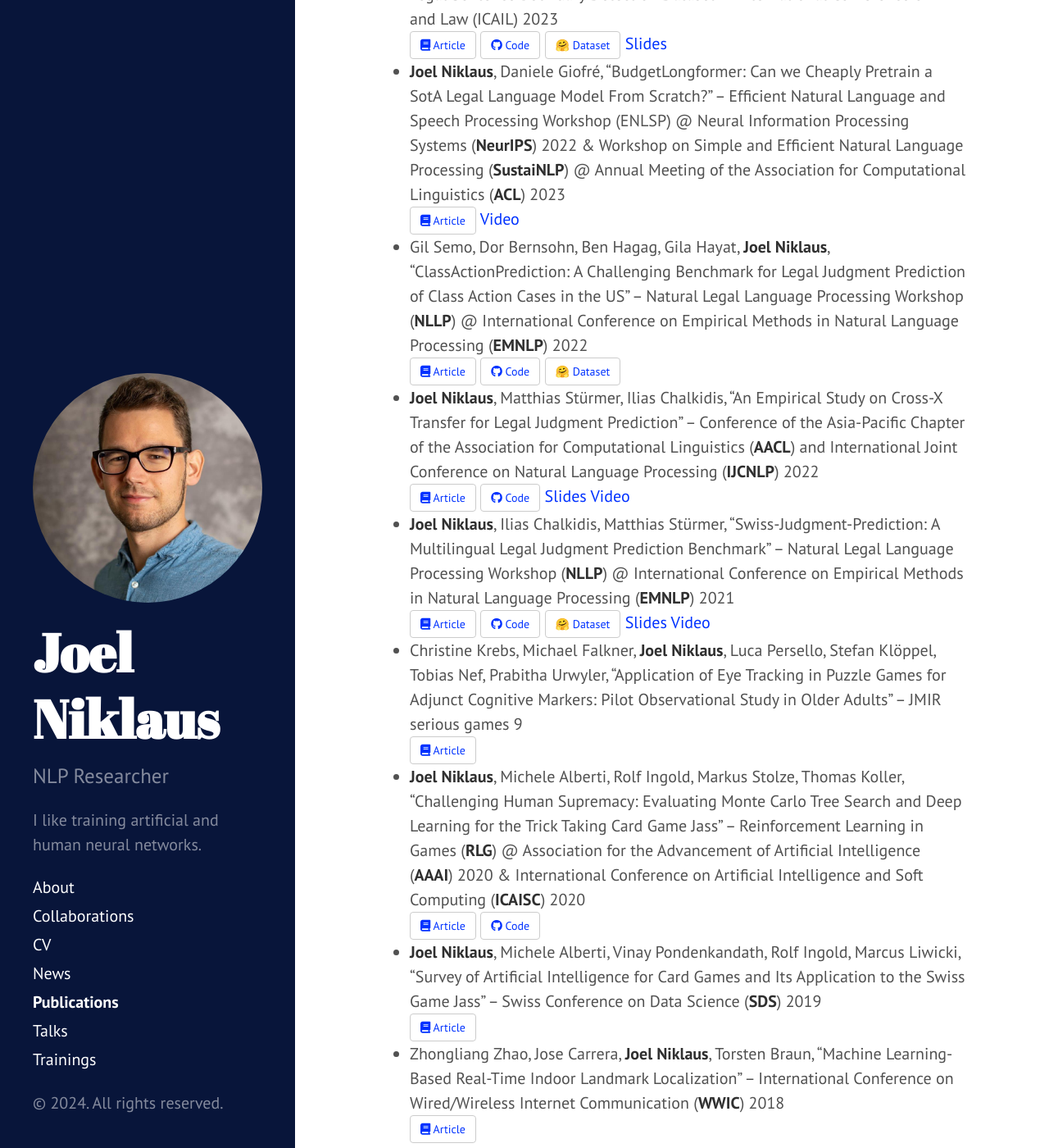
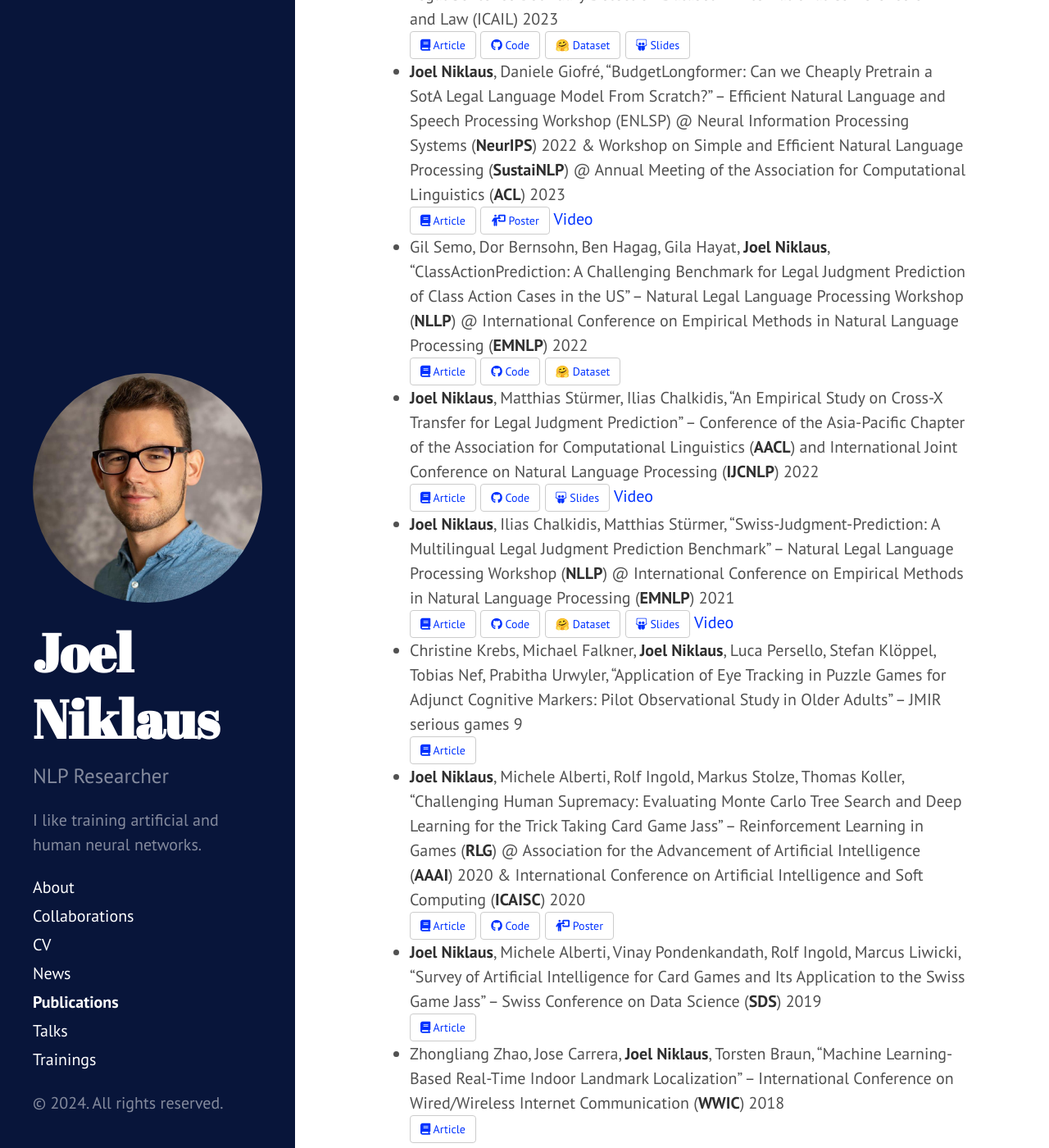
Before and after one commit to JoelNiklaus/joelniklaus.github.io, a Jekyll site: the page built from _pages/publications.md, in a window 1280 px wide and 1400 px high, scrolled down 2543 px. Shown: the whole window at 82% size. Built offline with Jekyll 4.4.1, drawn with Linux system fonts in a browser that asks for light colours; a style sheet for code colours, icons or effects is not loaded.

Commit message:
added posters and slides
Signed-off-by: Joel Niklaus <me@joelniklaus.ch>

```diff
--- a/_pages/publications.md
+++ b/_pages/publications.md
@@ -5,17 +5,6 @@ title: Publications
 
 For a complete, up-to-date list, please find me
 on [Google Scholar](https://scholar.google.com/citations?user=qJ8iricAAAAJ).
-
-<!-- Posters
-
-* BudgetLongformer: Can we Cheaply Pretrain a SotA Legal Language Model From Scratch? @ **Efficient Natural Language and Speech Processing Workshop (ENLSP) @ Neural Information Processing Systems (NeurIPS)**, 2nd December 2022, New Orleans ([Poster](https://zenodo.org/record/7828790))
-* ESRA: An End-to-End System for Re-Identification and Anonymization of Swiss Court Decisions @ **Doctoral Consortium International Conference for Artificial Intelligence and Law (ICAIL)**, online, 25th June 2021
-* ESRA: An End-to-End System for Re-Identification and Anonymization of Swiss Court Decisions @ **Bern Data Science Day**, 23th April 2021, Bern, online ([Poster](https://zenodo.org/record/4749467))
-* SCRC: Swiss Court Ruling Corpus @ **Bern Data Science Day**, 23th April 2021, Bern, online ([Poster](https://zenodo.org/record/4749485))
-* Challenging Human Supremacy: Evaluating Monte Carlo Tree Search and Deep Learning for the Trick Taking Card Game Jass @ **AAAI Workshop on Reinforcement Learning in Games (RLG)**, February 2020 ([Poster](https://zenodo.org/record/5769551))
-
-<a href="https://github.com/JoelNiklaus" target="_blank" type="button" class="btn"><i class="fa-solid fa-person-chalkboard"></i> Poster</a>
--->
 
 
 * Dor Bernsohn, Gil Semo, Yaron Vazana, Gila Hayat, Ben Hagag, **Joel Niklaus**, Rohit Saha, Kyryl Truskovskyi,
@@ -80,7 +69,7 @@ on [Google Scholar](https://scholar.google.com/citations?user=qJ8iricAAAAJ).
   <br>
   <a href="https://arxiv.org/abs/2306.09237" target="_blank" type="button" class="btn"><i class="fa-solid fa-book"></i> Article</a>
   <a href="https://huggingface.co/collections/joelniklaus/scale-datasets-6535da6123e0af0e0da0b142" target="_blank" type="button" class="btn">🤗 Dataset</a>
-  [Slides](https://docs.google.com/presentation/d/1Uf3Qnp-0gznFrofiIIEUBeA8jfIVIuliKVrVbtyUw9E/edit?usp=sharing)
+  <a href="https://docs.google.com/presentation/d/1Uf3Qnp-0gznFrofiIIEUBeA8jfIVIuliKVrVbtyUw9E/edit?usp=sharing" target="_blank" type="button" class="btn"><i class="fa-brands fa-slideshare"></i> Slides</a>
 * **Joel Niklaus**, Veton Matoshi, Matthias Stürmer, Ilias Chalkidis, Daniel E. Ho, "MultiLegalPile: A 689GB
   Multilingual Legal Corpus" – Data-centric Machine Learning Research Workshop (**DMLR**) @ International Conference on
   Machine Learning (**ICML**) 2023, Natural Legal Language Processing Workshop (**NLLP**) @ International Conference on
@@ -89,7 +78,7 @@ on [Google Scholar](https://scholar.google.com/citations?user=qJ8iricAAAAJ).
   <a href="https://arxiv.org/abs/2306.02069" target="_blank" type="button" class="btn"><i class="fa-solid fa-book"></i> Article</a>
   <a href="https://github.com/JoelNiklaus/LegalDatasets" target="_blank" type="button" class="btn"><i class="fa-brands fa-github"></i> Code</a>
   <a href="https://huggingface.co/collections/joelniklaus/multilegalpile-datasets-6535db705f5e918bdc17ecc7" target="_blank" type="button" class="btn">🤗 Dataset</a>
-  [Slides](https://docs.google.com/presentation/d/1fUpXOwUxMCm2RiWc4Pn8x3QFF631d6OzEyL-WWN3z_A/edit?usp=sharing)
+  <a href="https://docs.google.com/presentation/d/1fUpXOwUxMCm2RiWc4Pn8x3QFF631d6OzEyL-WWN3z_A/edit?usp=sharing" target="_blank" type="button" class="btn"><i class="fa-brands fa-slideshare"></i> Slides</a>
 * **Joel Niklaus**, Veton Matoshi, Pooja Rani, Andrea Galassi, Matthias Stürmer, Ilias Chalkidis,
   "LEXTREME: A Multi-Lingual and Multi-Task Benchmark for the Legal Domain" –
   Natural Legal Language Processing Workshop (**NLLP**) @ International Conference on Empirical Methods in Natural Language Processing (**EMNLP**) 2023 & EMNLP Findings 2023
@@ -97,7 +86,7 @@ on [Google Scholar](https://scholar.google.com/citations?user=qJ8iricAAAAJ).
   <a href="https://aclanthology.org/2023.findings-emnlp.200/" target="_blank" type="button" class="btn"><i class="fa-solid fa-book"></i> Article</a>
   <a href="https://github.com/JoelNiklaus/LEXTREME" target="_blank" type="button" class="btn"><i class="fa-brands fa-github"></i> Code</a>
   <a href="https://huggingface.co/datasets/joelniklaus/lextreme" target="_blank" type="button" class="btn">🤗 Dataset</a>
-  [Slides](https://docs.google.com/presentation/d/1crQ-No1xZQkSDMewiPmqFaPcNfga1KpgHHE8M34xlec/edit?usp=sharing)
+  <a href="https://docs.google.com/presentation/d/1crQ-No1xZQkSDMewiPmqFaPcNfga1KpgHHE8M34xlec/edit?usp=sharing" target="_blank" type="button" class="btn"><i class="fa-brands fa-slideshare"></i> Slides</a>
   [Video](https://youtu.be/-luWTu8E78c)
 * Tobias Brugger, Matthias Stürmer, **Joel Niklaus**,
   "MultiLegalSBD: A Multilingual Legal Sentence Boundary Detection Dataset" –
@@ -106,13 +95,14 @@ on [Google Scholar](https://scholar.google.com/citations?user=qJ8iricAAAAJ).
   <a href="https://dl.acm.org/doi/10.1145/3594536.3595132" target="_blank" type="button" class="btn"><i class="fa-solid fa-book"></i> Article</a>
   <a href="https://github.com/tobiasbrugger/multilegalsbd" target="_blank" type="button" class="btn"><i class="fa-brands fa-github"></i> Code</a>
   <a href="https://huggingface.co/datasets/rcds/MultiLegalSBD" target="_blank" type="button" class="btn">🤗 Dataset</a>
-  [Slides](https://docs.google.com/presentation/d/1ccDJEsJPxu62CzAYo7v6IfW0sLaOWBjYz3oTZm_Epko/edit?usp=sharing)
+  <a href="https://docs.google.com/presentation/d/1ccDJEsJPxu62CzAYo7v6IfW0sLaOWBjYz3oTZm_Epko/edit?usp=sharing" target="_blank" type="button" class="btn"><i class="fa-brands fa-slideshare"></i> Slides</a>
 * **Joel Niklaus**, Daniele Giofré, "BudgetLongformer: Can we Cheaply Pretrain a SotA Legal Language Model From
   Scratch?" – Efficient Natural Language and Speech Processing Workshop (ENLSP) @ Neural Information Processing
   Systems (**NeurIPS**) 2022 & Workshop on Simple and Efficient Natural Language Processing (**SustaiNLP**) @ Annual
   Meeting of the Association for Computational Linguistics (**ACL**) 2023
   <br>
   <a href="https://aclanthology.org/2023.sustainlp-1.11/" target="_blank" type="button" class="btn"><i class="fa-solid fa-book"></i> Article</a>
+  <a href="https://zenodo.org/record/7828790" target="_blank" type="button" class="btn"><i class="fa-solid fa-person-chalkboard"></i> Poster</a>
   [Video](https://recorder-v3.slideslive.com/?share=76454&s=f045ba56-af85-4c8d-ac5c-f00b0c7e3b23)
 * Gil Semo, Dor Bernsohn, Ben Hagag, Gila Hayat, **Joel Niklaus**, "ClassActionPrediction: A Challenging Benchmark for
   Legal Judgment Prediction of Class Action Cases in the US" – Natural Legal Language Processing Workshop (**NLLP**) @
@@ -128,7 +118,7 @@ on [Google Scholar](https://scholar.google.com/citations?user=qJ8iricAAAAJ).
   <br>
   <a href="https://aclanthology.org/2022.aacl-main.3/" target="_blank" type="button" class="btn"><i class="fa-solid fa-book"></i> Article</a>
   <a href="https://github.com/JoelNiklaus/SwissJudgementPrediction" target="_blank" type="button" class="btn"><i class="fa-brands fa-github"></i> Code</a>
-  [Slides](https://docs.google.com/presentation/d/1oj14b80z03s5qpHrgfeR4-rRNl4vdEnKDiZ0qV9yJtk/edit?usp=sharing)
+  <a href="https://docs.google.com/presentation/d/1oj14b80z03s5qpHrgfeR4-rRNl4vdEnKDiZ0qV9yJtk/edit?usp=sharing" target="_blank" type="button" class="btn"><i class="fa-brands fa-slideshare"></i> Slides</a>
   [Video](https://youtu.be/_swVKrF3lFA)
 * **Joel Niklaus**, Ilias Chalkidis, Matthias Stürmer,
   "Swiss-Judgment-Prediction: A Multilingual Legal Judgment Prediction Benchmark" –
@@ -137,7 +127,7 @@ on [Google Scholar](https://scholar.google.com/citations?user=qJ8iricAAAAJ).
   <a href="https://aclanthology.org/2021.nllp-1.3/" target="_blank" type="button" class="btn"><i class="fa-solid fa-book"></i> Article</a>
   <a href="https://github.com/JoelNiklaus/SwissJudgementPrediction" target="_blank" type="button" class="btn"><i class="fa-brands fa-github"></i> Code</a>
   <a href="https://huggingface.co/datasets/rcds/swiss_judgment_prediction" target="_blank" type="button" class="btn">🤗 Dataset</a>
-  [Slides](https://docs.google.com/presentation/d/1XmiwEEuwH4dSQmGGQs1yxjFb3-9Avc6ylx0SrmkYnLE/edit?usp=sharing)
+  <a href="https://docs.google.com/presentation/d/1XmiwEEuwH4dSQmGGQs1yxjFb3-9Avc6ylx0SrmkYnLE/edit?usp=sharing" target="_blank" type="button" class="btn"><i class="fa-brands fa-slideshare"></i> Slides</a>
   [Video](https://youtu.be/nfGbywb2wHI)
 * Christine Krebs, Michael Falkner, **Joel Niklaus**, Luca Persello, Stefan Klöppel, Tobias Nef, Prabitha Urwyler,
   "Application of Eye Tracking in Puzzle Games for Adjunct Cognitive Markers: Pilot Observational Study in Older Adults"
@@ -151,6 +141,7 @@ on [Google Scholar](https://scholar.google.com/citations?user=qJ8iricAAAAJ).
   <br>
   <a href="https://link.springer.com/chapter/10.1007/978-3-030-61534-5_45" target="_blank" type="button" class="btn"><i class="fa-solid fa-book"></i> Article</a>
   <a href="https://github.com/JoelNiklaus/JassTheRipper" target="_blank" type="button" class="btn"><i class="fa-brands fa-github"></i> Code</a>
+  <a href="https://zenodo.org/record/5769551" target="_blank" type="button" class="btn"><i class="fa-solid fa-person-chalkboard"></i> Poster</a>
 * **Joel Niklaus**, Michele Alberti, Vinay Pondenkandath, Rolf Ingold, Marcus Liwicki,
   "Survey of Artificial Intelligence for Card Games and Its Application to the Swiss Game Jass" –
   Swiss Conference on Data Science (**SDS**) 2019
```
